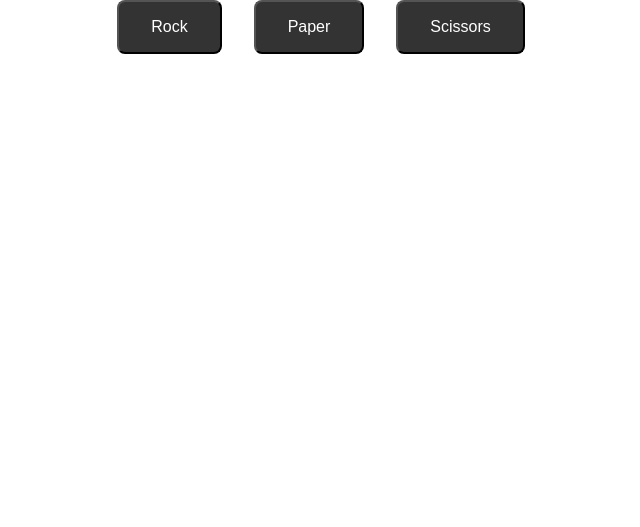
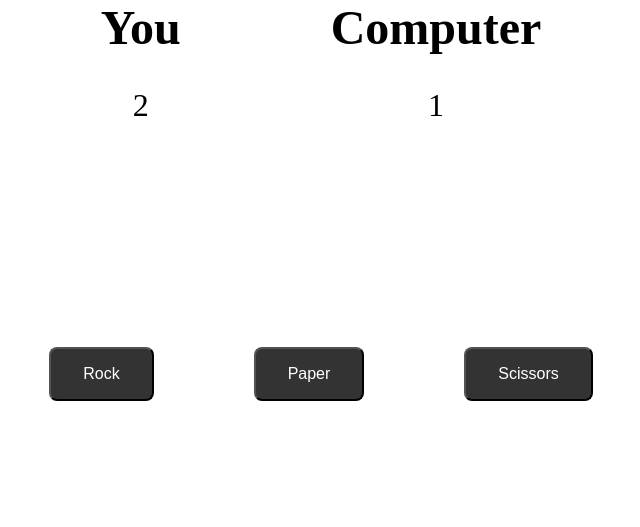
Before and after one commit to Dapherr/rock-paper-scissors, a plain HTML site: page index.html in a window 1280 px wide. Shown: the whole page, without its empty margins (319-959 px from the left). Drawn offline with Linux system fonts and the light colour scheme.

Commit message:
Add player name and score

```diff
--- a/index.html
+++ b/index.html
@@ -10,7 +10,17 @@
 </head>
 
 <body>
-    <div id="container">
+    <div id="results">
+        <div class="playerOne">
+            <h2 class="playerName">You</h2>
+            <p class="playerScore">2</p>
+        </div>
+        <div class="playerTwo">
+            <h2 class="playerName">Computer</h2>
+            <p class="playerScore">1</p>
+        </div>
+    </div>
+    <div id="choices">
         <button class="choice rock">Rock</button>
         <button class="choice paper">Paper</button>
         <button class="choice scissors">Scissors</button>
--- a/style.css
+++ b/style.css
@@ -4,11 +4,37 @@
     box-sizing: border-box;
 }
 
-#container {
+#results {
     display: flex;
     justify-content: center;
     align-items: center;
+    gap: 150px;
+    margin-bottom: 100px;
+}
+
+.playerOne,
+.playerTwo {
+    display: flex;
+    flex-direction: column;
+    justify-content: center;
+    align-items: center;
     gap: 32px;
+}
+
+.playerName {
+    font-size: 48px;
+}
+
+.playerScore {
+    font-size: 32px;
+}
+
+#choices {
+    display: flex;
+    justify-content: center;
+    align-items: center;
+    gap: 100px;
+    height: 300px;
 }
 
 .choice {
```
